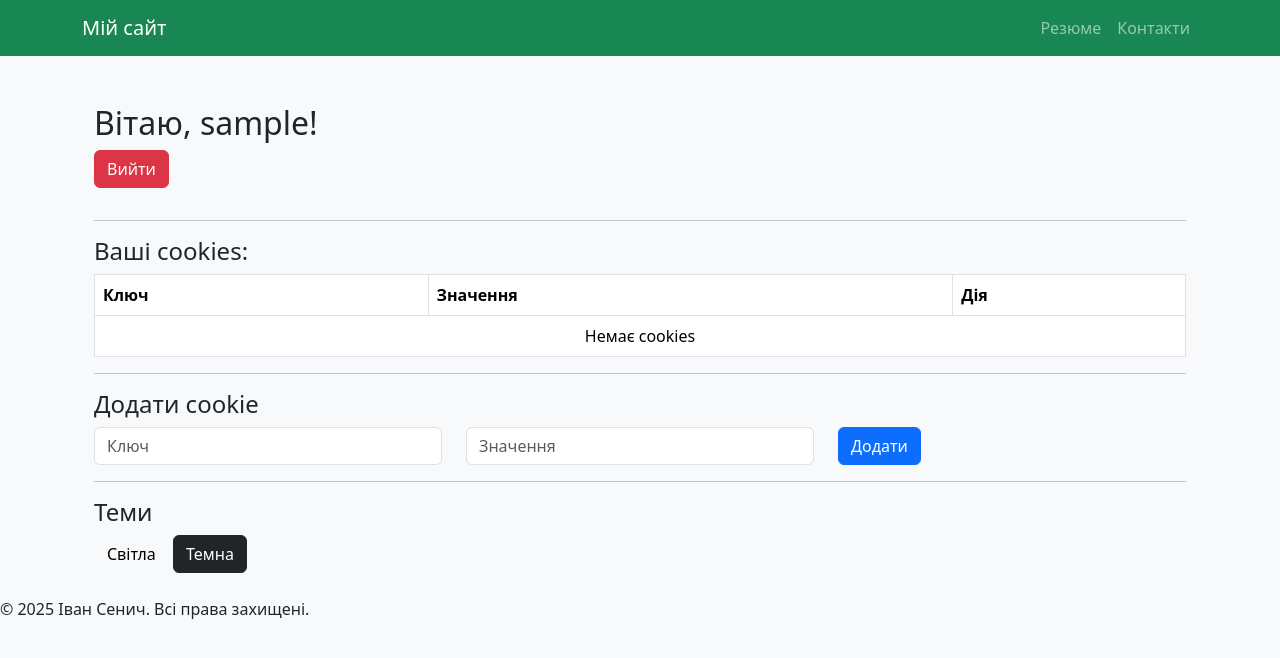
After one commit to SenychIvan/flask-app-lab, a Flask app: page /users/profile in a window 1280 px wide. The commit adds this page. Shown: the top 658 px of the page. Run offline with Flask 3, Linux system fonts and the light colour scheme; the visitor is signed in with stand-in values (Sample User, id 1).

Commit message:
Lab 4: Flash, Sessions, Cookies, Themes

```diff
--- a/app/__init__.py
+++ b/app/__init__.py
@@ -2,6 +2,8 @@ from flask import Flask
 
 def create_app():
     app = Flask(__name__)
+
+    app.secret_key = 'super_secret_key_ivan123'
 
     from app.views import main
     app.register_blueprint(main)
--- a/app/static/css/style.css
+++ b/app/static/css/style.css
@@ -33,3 +33,38 @@
     border: 15px;
     border-color: #779a16 !important;
 }
+
+/* ===== Світла тема ===== */
+body.light {
+    background-color: #f8f9fa;
+    color: #212529;
+}
+
+body.light .navbar {
+    background-color: #198754 !important;
+}
+
+body.light .table {
+    background-color: white;
+}
+
+/* ===== Темна тема ===== */
+body.dark {
+    background-color: #121212;
+    color: #f1f1f1;
+}
+
+body.dark .navbar {
+    background-color: #343a40 !important;
+}
+
+body.dark .table {
+    background-color: #1f1f1f;
+    color: #fff;
+    border-color: #444;
+}
+
+/* Анімація зміни теми */
+body {
+    transition: background-color 0.3s, color 0.3s;
+}
--- a/app/templates/base.html
+++ b/app/templates/base.html
@@ -5,10 +5,11 @@
     <title>{{ title }}</title>
 
     <link href="https://cdn.jsdelivr.net/npm/bootstrap@5.3.3/dist/css/bootstrap.min.css" rel="stylesheet">
-    <link rel="stylesheet" href="{{ url_for('static', filename='css/styles.css') }}">
+    <link rel="stylesheet" href="{{ url_for('static', filename='css/style.css') }}">
 
 </head>
-<body class="bg-light">
+<body class="{{ request.cookies.get('theme', 'light') }}">
+
     {% include 'includes/navbar.html' %}
 
     <main class="container py-4">
--- /dev/null
+++ b/app/users/templates/users/profile.html
@@ -0,0 +1,37 @@
+{% extends 'base.html' %}
+{% block content %}
+<div class="container mt-4">
+  <h2>Вітаю, {{ username }}!</h2>
+  <a href="{{ url_for('users.logout') }}" class="btn btn-danger mb-3">Вийти</a>
+
+  <hr>
+  <h4>Ваші cookies:</h4>
+  <table class="table table-bordered">
+    <tr><th>Ключ</th><th>Значення</th><th>Дія</th></tr>
+    {% for key, value in cookies.items() %}
+      <tr>
+        <td>{{ key }}</td>
+        <td>{{ value }}</td>
+        <td><a href="{{ url_for('users.delete_cookie', key=key) }}" class="btn btn-sm btn-outline-danger">Видалити</a></td>
+      </tr>
+    {% else %}
+      <tr><td colspan="3" class="text-center">Немає cookies</td></tr>
+    {% endfor %}
+  </table>
+
+  <hr>
+  <h4>Додати cookie</h4>
+  <form method="POST" action="{{ url_for('users.add_cookie') }}">
+    <div class="row">
+      <div class="col"><input type="text" name="key" class="form-control" placeholder="Ключ" required></div>
+      <div class="col"><input type="text" name="value" class="form-control" placeholder="Значення" required></div>
+      <div class="col"><button class="btn btn-primary" type="submit">Додати</button></div>
+    </div>
+  </form>
+
+  <hr>
+  <h4>Теми</h4>
+  <a href="{{ url_for('users.theme', mode='light') }}" class="btn btn-light">Світла</a>
+  <a href="{{ url_for('users.theme', mode='dark') }}" class="btn btn-dark">Темна</a>
+</div>
+{% endblock %}
--- a/app/users/views.py
+++ b/app/users/views.py
@@ -1,7 +1,9 @@
-from flask import Blueprint, render_template, request, redirect, url_for
+from flask import Blueprint, render_template, request, redirect, url_for, flash, session, make_response
 
 users_bp = Blueprint('users', __name__, template_folder='templates')
 
+
+# ---------------------- старі маршрути ----------------------
 @users_bp.route('/hi/<name>')
 def greetings(name):
     age = request.args.get("age", 0)
@@ -10,3 +12,73 @@ def greetings(name):
 @users_bp.route('/admin')
 def admin():
     return redirect(url_for("users.greetings", name="Administrator", age=45))
+
+
+# ---------------------- нові маршрути (лаб 4) ----------------------
+@users_bp.route('/login', methods=['GET', 'POST'])
+def login():
+    if request.method == 'POST':
+        username = request.form.get('username')
+        password = request.form.get('password')
+
+        # прості тестові дані
+        if username == 'ivan' and password == '12345':
+            session['user'] = username
+            flash('Вхід успішний!', 'success')
+            return redirect(url_for('users.profile'))
+        else:
+            flash('Невірні дані для входу!', 'danger')
+            return redirect(url_for('users.login'))
+
+    return render_template('users/login.html')
+
+
+@users_bp.route('/profile')
+def profile():
+    if 'user' not in session:
+        flash('Спочатку увійдіть у систему!', 'warning')
+        return redirect(url_for('users.login'))
+
+    username = session['user']
+    cookies = request.cookies
+    theme = request.cookies.get('theme', 'light')  # 🟢 додаємо зчитування теми
+    return render_template('users/profile.html', username=username, cookies=cookies, theme=theme)
+
+
+@users_bp.route('/logout')
+def logout():
+    session.pop('user', None)
+    flash('Ви вийшли із системи!', 'info')
+    return redirect(url_for('users.login'))
+
+
+# ---------------------- cookies ----------------------
+@users_bp.route('/add_cookie', methods=['POST'])
+def add_cookie():
+    if 'user' not in session:
+        flash('Спочатку увійдіть у систему!', 'warning')
+        return redirect(url_for('users.login'))
+
+    key = request.form.get('key')
+    value = request.form.get('value')
+    resp = make_response(redirect(url_for('users.profile')))
+    resp.set_cookie(key, value)
+    flash(f'Кукі \"{key}\" додано!', 'success')
+    return resp
+
+
+@users_bp.route('/delete_cookie/<key>')
+def delete_cookie(key):
+    resp = make_response(redirect(url_for('users.profile')))
+    resp.delete_cookie(key)
+    flash(f'Кукі \"{key}\" видалено!', 'info')
+    return resp
+
+
+# ---------------------- зміна теми ----------------------
+@users_bp.route('/theme/<mode>')
+def theme(mode):
+    resp = make_response(redirect(url_for('users.profile')))
+    resp.set_cookie('theme', mode)
+    flash(f'Тема змінена на {mode}!', 'info')
+    return resp
```
Also changed, not shown: app/users/templates/users/login.html (added, +17 -0 lines).
